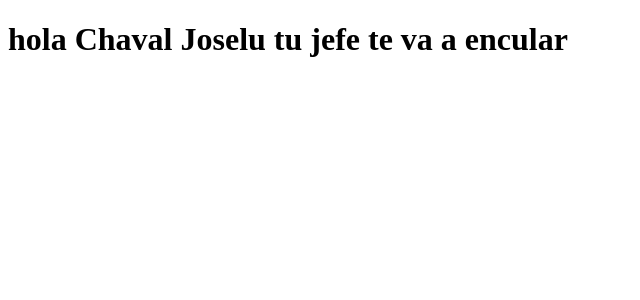
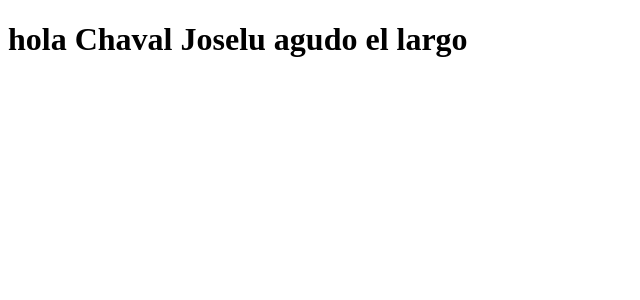
Before and after one commit to joseluisth01/proyectofinal, a React (Vite) app in the folder frontcine/: page / in a window 1280 px wide. Shown: the top 300 px of the page, without its empty margins (0-640 px from the left). Built offline with nearby package versions, Linux system fonts and the light colour scheme.

Commit message:
el largo

```diff
--- a/frontcine/src/App.jsx
+++ b/frontcine/src/App.jsx
@@ -7,7 +7,7 @@ function App() {
 
   return (
     <>
-      <h1>hola Chaval Joselu tu jefe te va a encular</h1>
+      <h1>hola Chaval Joselu agudo el largo</h1>
     </>
   )
 }
```
